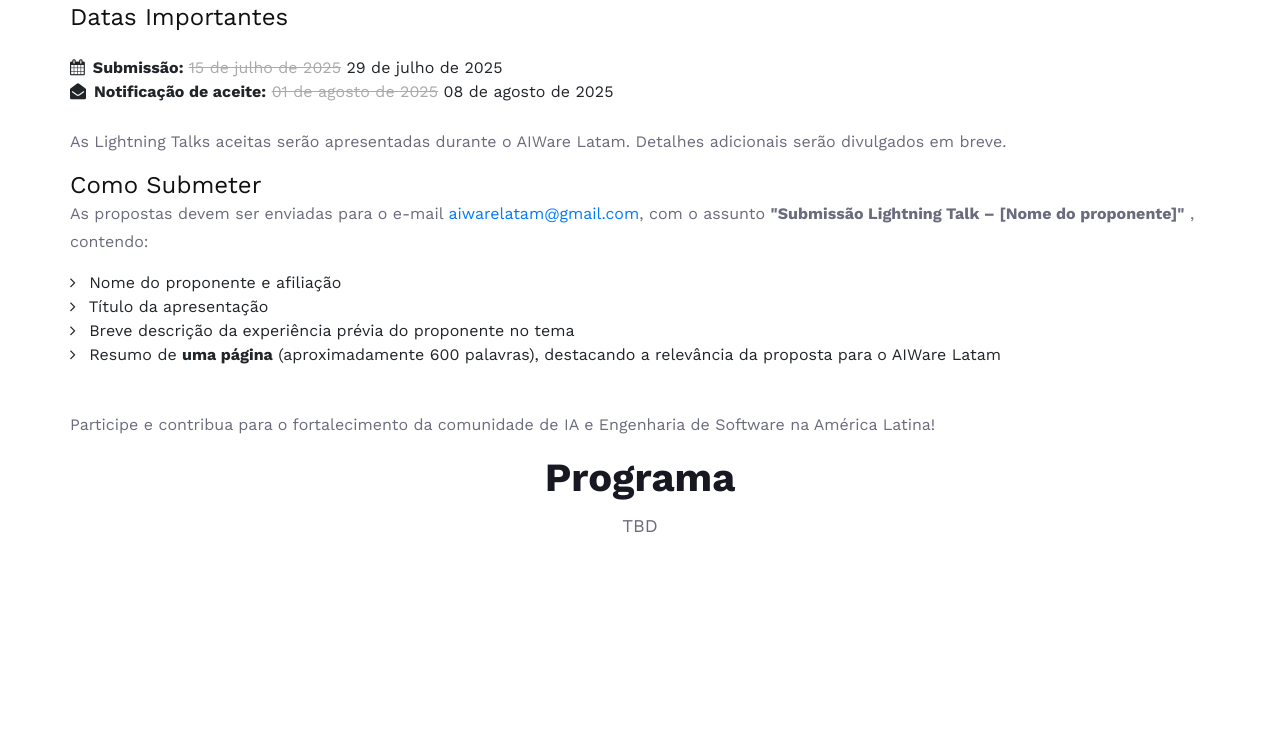
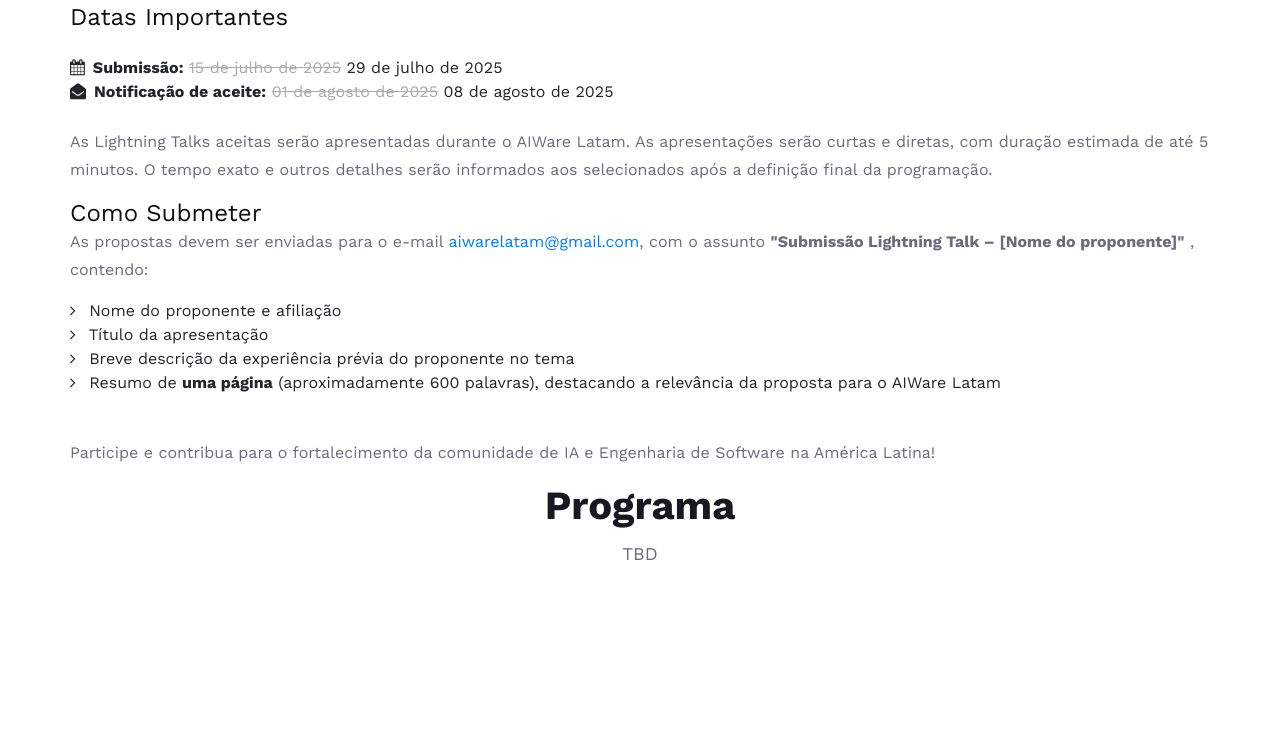
Before and after one commit to aiware-latam/aiware-latam.github.io, a plain HTML site: page index.html in a window 1280 px wide. Shown: the part 1860-2590 px from the top of the page. Drawn offline with nearby package versions, Linux system fonts and the light colour scheme.

Commit message:
Update info

```diff
--- a/index.html
+++ b/index.html
@@ -179,7 +179,7 @@
             </ul> <br />
 
             <p>
-                As Lightning Talks aceitas serão apresentadas durante o  AIWare Latam. Detalhes adicionais serão divulgados em breve.
+                As Lightning Talks aceitas serão apresentadas durante o  AIWare Latam. As apresentações serão curtas e diretas, com duração estimada de até 5 minutos. O tempo exato e outros detalhes serão informados aos selecionados após a definição final da programação.
             </p>
 
             <h4>Como Submeter</h4>
```
